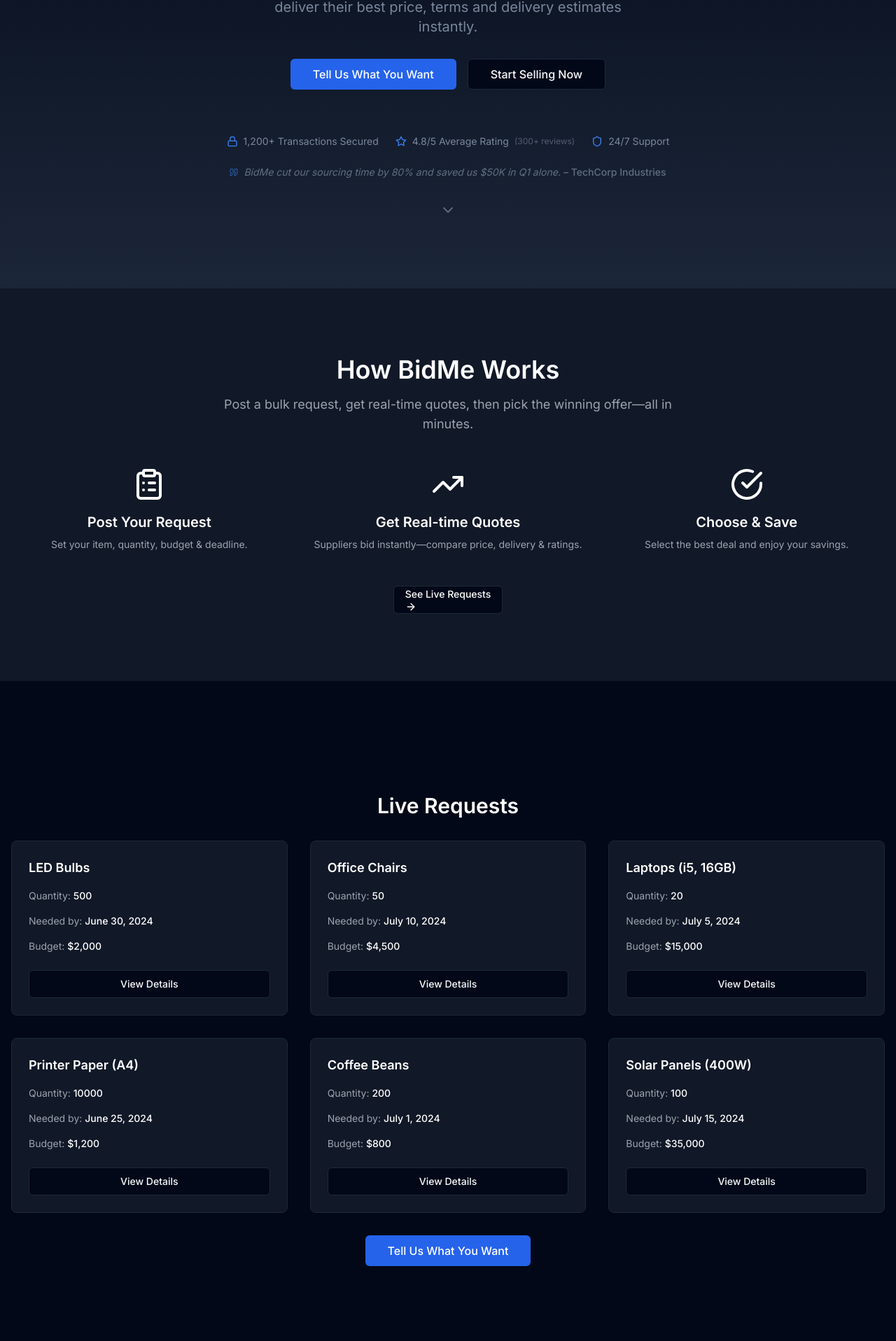
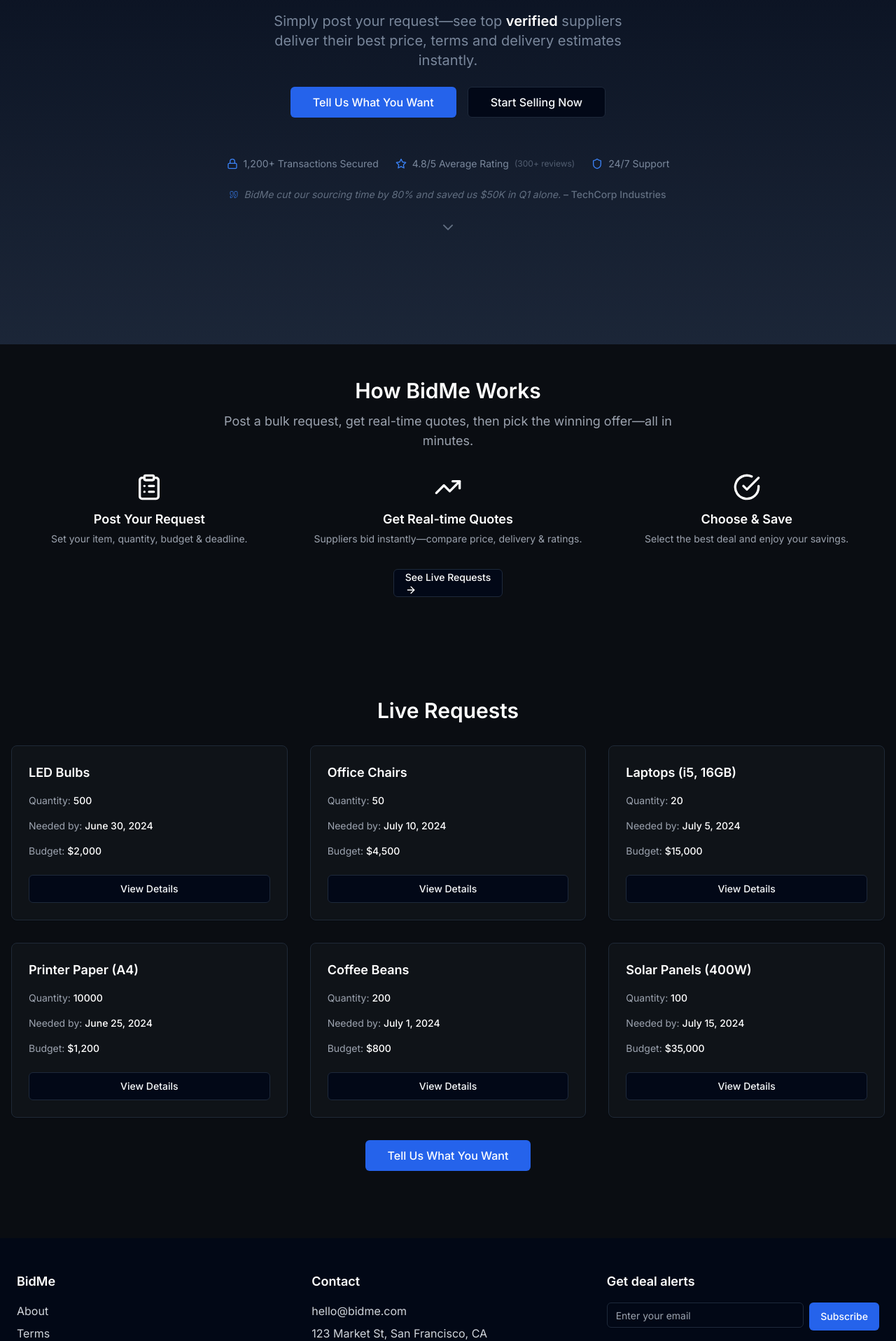
Before and after one commit to hectorestrada911/bidme, a Next.js app: page / in a window 1280 px wide. Shown: the part 308-2224 px from the top of the page at 70% size. Built offline with nearby package versions, Linux system fonts and the light colour scheme.

Commit message:
Fix section spacing and harmonize dark theme colors

```diff
--- a/src/app/layout.tsx
+++ b/src/app/layout.tsx
@@ -27,9 +27,9 @@
           enableSystem
           disableTransitionOnChange
         >
-          <div className="flex min-h-screen flex-col">
-            <main className="flex-1">{children}</main>
-            <div className="space-y-24">
+          <div className="min-h-screen flex flex-col">
+            <main>{children}</main>
+            <div>
               <HowItWorks />
               <LiveRequests />
               <Footer />
--- a/src/app/page.tsx
+++ b/src/app/page.tsx
@@ -7,7 +7,7 @@
 
 export default function Home() {
   return (
-    <section className="relative flex flex-col items-center justify-center min-h-[90vh] bg-gradient-to-b from-background to-muted overflow-hidden">
+    <section className="relative flex flex-col items-center justify-center h-screen bg-gradient-to-b from-background to-muted overflow-hidden">
       {/* Subtle gradient overlay */}
       <div className="absolute inset-0 bg-gradient-to-b from-transparent via-background/5 to-background/10 pointer-events-none" />
 
@@ -15,7 +15,7 @@
         initial={{ opacity: 0, y: 20 }}
         animate={{ opacity: 1, y: 0 }}
         transition={{ duration: 0.5 }}
-        className="relative flex flex-col items-center space-y-8 text-center px-4 max-w-[1200px] mx-auto"
+        className="relative flex flex-col items-center space-y-6 text-center px-4 max-w-[1200px] mx-auto"
       >
         <h1 className="text-4xl font-bold tracking-tight sm:text-5xl md:text-6xl lg:text-7xl text-shadow">
           Connect with Suppliers<br />at Lightning Speed
--- a/src/components/Footer.tsx
+++ b/src/components/Footer.tsx
@@ -4,7 +4,7 @@
 
 export function Footer() {
   return (
-    <footer className="bg-gray-900 text-white">
+    <footer className="bg-background/50 text-white">
       <div className="mx-auto max-w-7xl px-6 py-12">
         <div className="grid gap-8 md:grid-cols-3">
           {/* Brand Column */}
@@ -54,7 +54,7 @@
               <Input
                 type="email"
                 placeholder="Enter your email"
-                className="bg-gray-800 text-white placeholder:text-gray-400"
+                className="bg-background/50 text-white placeholder:text-gray-400"
               />
               <Button>Subscribe</Button>
             </div>
--- a/src/components/HowItWorks.tsx
+++ b/src/components/HowItWorks.tsx
@@ -7,14 +7,14 @@
 
 export function HowItWorks() {
   return (
-    <section className="bg-gray-900 text-white py-24">
+    <section className="bg-[#0a0d12] text-white py-12">
       <div className="container mx-auto px-4">
         <motion.h2
           initial={{ opacity: 0, y: 20 }}
           whileInView={{ opacity: 1, y: 0 }}
           viewport={{ once: true }}
           transition={{ duration: 0.5 }}
-          className="text-3xl md:text-4xl font-semibold text-center"
+          className="text-2xl md:text-3xl font-semibold text-center"
         >
           How BidMe Works
         </motion.h2>
@@ -23,12 +23,12 @@
           whileInView={{ opacity: 1, y: 0 }}
           viewport={{ once: true }}
           transition={{ duration: 0.5, delay: 0.2 }}
-          className="text-lg text-gray-400 text-center mt-4 max-w-2xl mx-auto"
+          className="text-lg text-gray-400 text-center mt-3 max-w-2xl mx-auto"
         >
           Post a bulk request, get real-time quotes, then pick the winning offer—all in minutes.
         </motion.p>
 
-        <div className="grid grid-cols-1 md:grid-cols-3 gap-8 mt-12">
+        <div className="grid grid-cols-1 md:grid-cols-3 gap-8 mt-8">
           {/* Column 1 */}
           <motion.div
             initial={{ opacity: 0, y: 20 }}
@@ -37,8 +37,8 @@
             transition={{ duration: 0.5, delay: 0.3 }}
             className="flex flex-col items-center text-center"
           >
-            <ClipboardList className="h-12 w-12 mb-4" />
-            <h3 className="text-xl font-semibold mb-2">Post Your Request</h3>
+            <ClipboardList className="h-10 w-10 mb-3" />
+            <h3 className="text-lg font-semibold mb-1">Post Your Request</h3>
             <p className="text-sm text-gray-400">
               Set your item, quantity, budget & deadline.
             </p>
@@ -52,8 +52,8 @@
             transition={{ duration: 0.5, delay: 0.4 }}
             className="flex flex-col items-center text-center"
           >
-            <TrendingUp className="h-12 w-12 mb-4" />
-            <h3 className="text-xl font-semibold mb-2">Get Real-time Quotes</h3>
+            <TrendingUp className="h-10 w-10 mb-3" />
+            <h3 className="text-lg font-semibold mb-1">Get Real-time Quotes</h3>
             <p className="text-sm text-gray-400">
               Suppliers bid instantly—compare price, delivery & ratings.
             </p>
@@ -67,8 +67,8 @@
             transition={{ duration: 0.5, delay: 0.5 }}
             className="flex flex-col items-center text-center"
           >
-            <CheckCircle className="h-12 w-12 mb-4" />
-            <h3 className="text-xl font-semibold mb-2">Choose & Save</h3>
+            <CheckCircle className="h-10 w-10 mb-3" />
+            <h3 className="text-lg font-semibold mb-1">Choose & Save</h3>
             <p className="text-sm text-gray-400">
               Select the best deal and enjoy your savings.
             </p>
@@ -80,7 +80,7 @@
           whileInView={{ opacity: 1, y: 0 }}
           viewport={{ once: true }}
           transition={{ duration: 0.5, delay: 0.6 }}
-          className="mt-12 text-center"
+          className="mt-8 text-center"
         >
           <Button asChild variant="outline" className="gap-2">
             <Link href="/post-request">
--- a/src/components/LiveRequests.tsx
+++ b/src/components/LiveRequests.tsx
@@ -51,7 +51,7 @@
 
 export function LiveRequests() {
   return (
-    <section className="bg-background py-16">
+    <section className="bg-[#0a0d12] py-24">
       <div className="container mx-auto px-4">
         <motion.h2
           initial={{ opacity: 0, y: 20 }}
@@ -70,7 +70,7 @@
               whileInView={{ opacity: 1, y: 0 }}
               viewport={{ once: true }}
               transition={{ duration: 0.5, delay: index * 0.1 }}
-              className="rounded-lg border border-gray-800 bg-gray-900 p-6 flex flex-col gap-4 shadow-sm"
+              className="rounded-lg border border-gray-800 bg-[#0f1318] p-6 flex flex-col gap-4 shadow-sm"
             >
               <div className="font-semibold text-lg text-white">{req.item}</div>
               <div className="text-gray-400 text-sm">Quantity: <span className="text-white font-medium">{req.quantity}</span></div>
```
